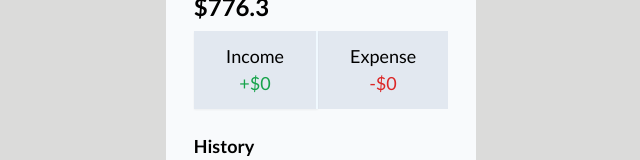
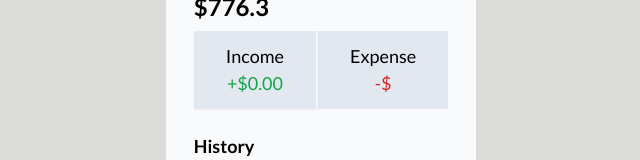
Before and after one commit to Lu-Smith/vue_expense_tracker, a Vue app: page / in a window 1280 px wide. Shown: the part 155-315 px from the top of the page, without its empty margins (319-959 px from the left). Built offline with nearby package versions, Linux system fonts and the light colour scheme.

Commit message:
Passed props to IncomeExpenses

```diff
--- a/src/components/IncomeExpenses.vue
+++ b/src/components/IncomeExpenses.vue
@@ -4,11 +4,24 @@
         class="py-3 px-8 flex items-center flex-col justify-center w-30
         border-solid border-r-2 border-sky-50 shadow-sm">
             <h4>Income</h4>
-            <p id="money-plus" class="text-green-600">+$0</p>
+            <p id="money-plus" class="text-green-600">+${{ income }}</p>
         </div>
         <div class="py-3 px-8 flex items-center flex-col justify-center w-30">
             <h4>Expense</h4>
-            <p id="money-minus" class="text-red-600">-$0</p>
+            <p id="money-minus" class="text-red-600">-${{ expense }}</p>
         </div>
     </div>
 </template>
+
+<script lang="ts" setup >
+const props = defineProps({
+    income: {
+        type: Number,
+        required: true,
+    },
+    expense: {
+        type: Number,
+        required: true,
+    }
+})
+</script>
```
